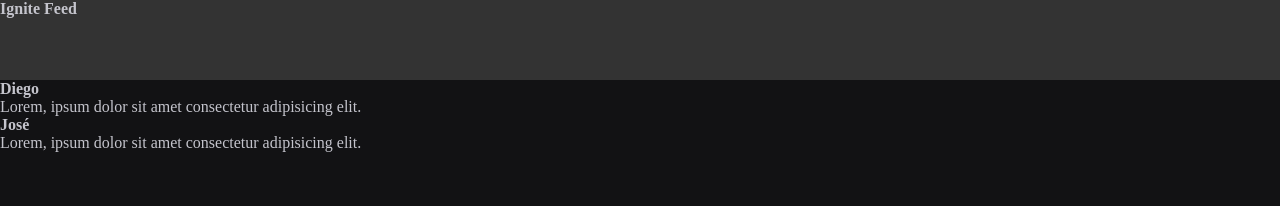
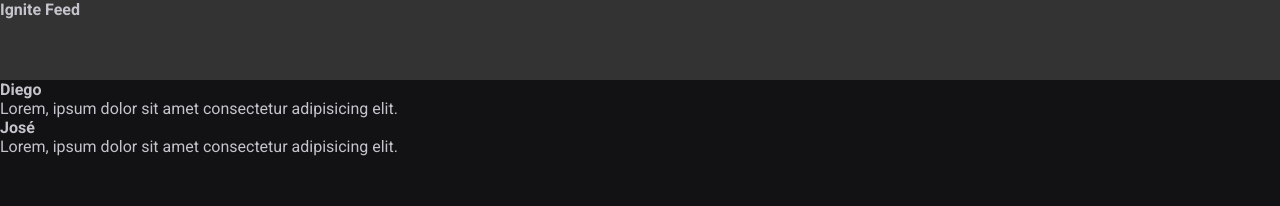
Before and after one commit to diego-salves/react-projects, a React (Vite) app in the folder 01-fundamentos-reactjs/: page / in a window 1280 px wide. Shown: the top 206 px of the page. Built offline with nearby package versions, Linux system fonts and the light colour scheme.

Commit message:
addind global css

```diff
--- a/01-fundamentos-reactjs/src/global.css
+++ b/01-fundamentos-reactjs/src/global.css
@@ -22,3 +22,9 @@ body {
     color: var(--gray-300);
     -webkit-font-smoothing: antialiased;
 }
+
+body, input, textarea, button {
+    font-family: 'Roboto', sans-serif;
+    font-weight: 400;
+    font-size: 1rem;
+}
```
